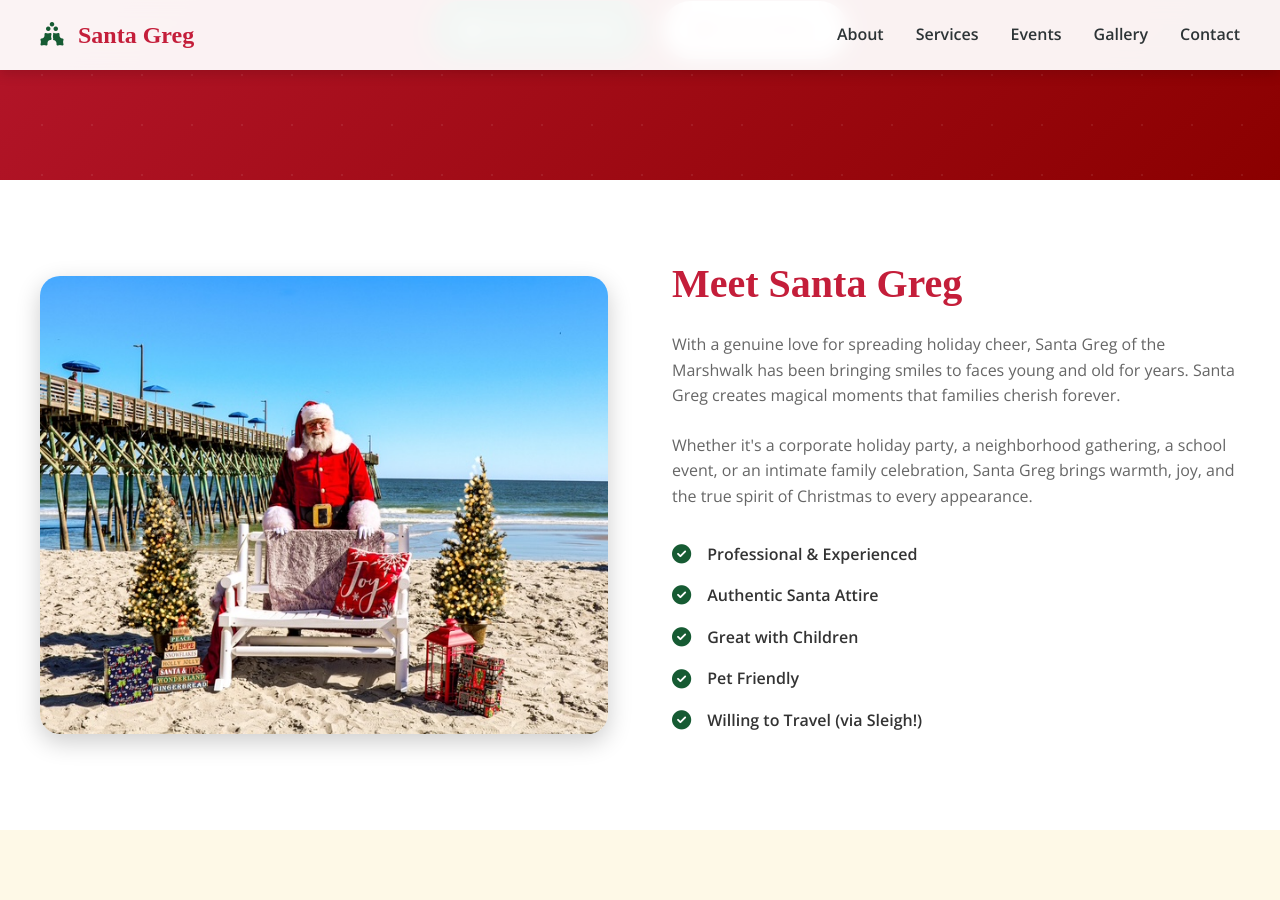
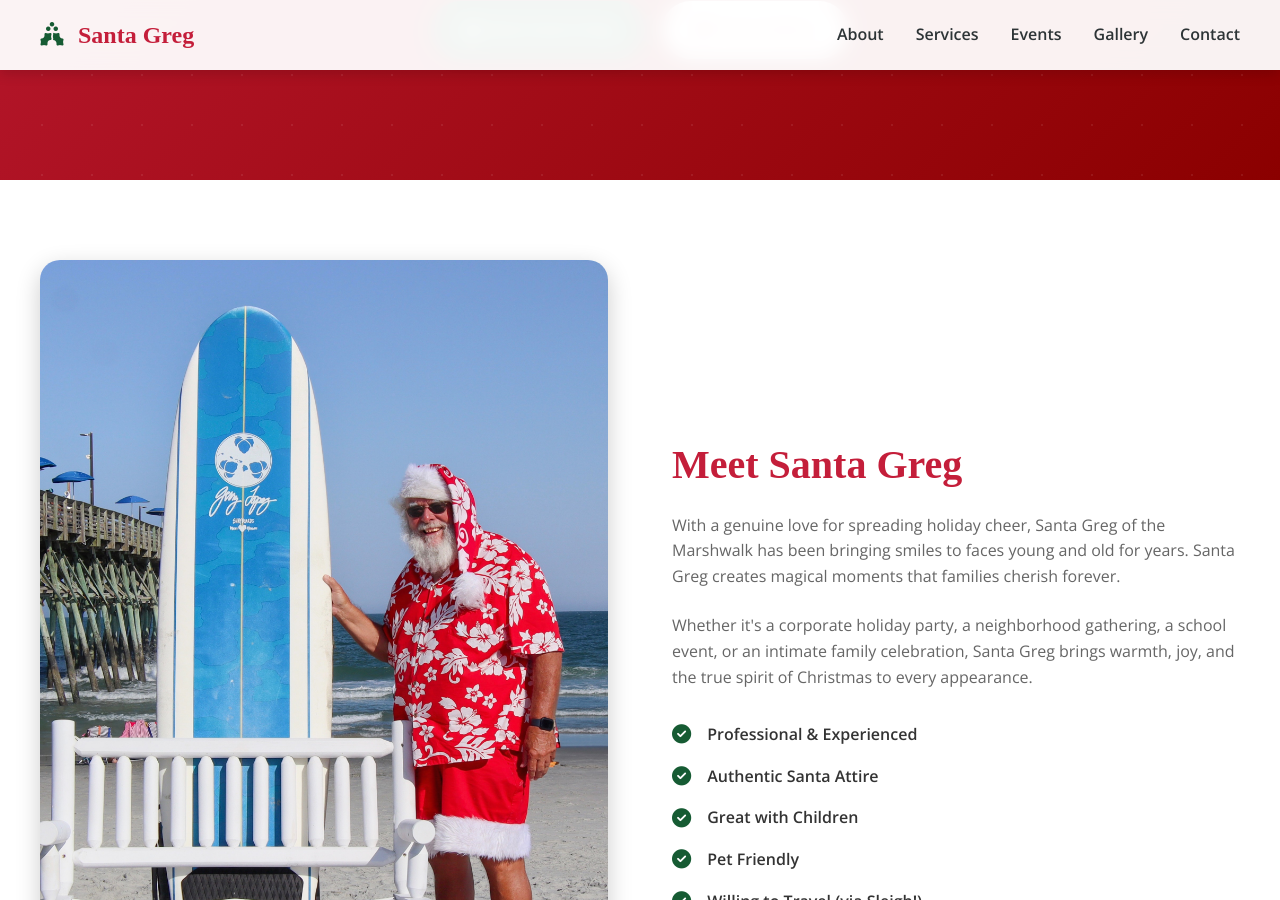
Before and after one commit to djswizzy/santa-website, a Jekyll site: the page built from index.html, in a window 1280 px wide and 900 px high, scrolled down 585 px. Built offline with Jekyll 4.4.1, drawn with Linux system fonts in a browser that asks for light colours; some web fonts are replaced.

Commit message:
Update About section photo to Summer Santa beach image.
Replace the portrait in Meet Santa Greg with IMG_2610.jpeg.

Co-authored-by: Cursor <cursoragent@cursor.com>

```diff
--- a/index.html
+++ b/index.html
@@ -47,7 +47,7 @@ title: Santa Greg of the Marshwalk
   <div class="container">
     <div class="about-content">
       <div class="about-image">
-        <img src="{{ '/assets/images/santa-greg-portrait.jpg' | relative_url }}" alt="Santa Greg of the Marshwalk" onerror="this.parentElement.innerHTML='<div class=\'gallery-placeholder\' style=\'aspect-ratio:4/3;border-radius:20px;\'><i class=\'fas fa-user-circle\'></i><span>Portrait Photo</span></div>'">
+        <img src="{{ '/assets/images/IMG_2610.jpeg' | relative_url }}" alt="Santa Greg of the Marshwalk" onerror="this.parentElement.innerHTML='<div class=\'gallery-placeholder\' style=\'aspect-ratio:4/3;border-radius:20px;\'><i class=\'fas fa-user-circle\'></i><span>Portrait Photo</span></div>'">
       </div>
       <div class="about-text">
         <h2>Meet Santa Greg</h2>
```
Also changed, not shown: assets/images/IMG_2610.jpeg (added).
